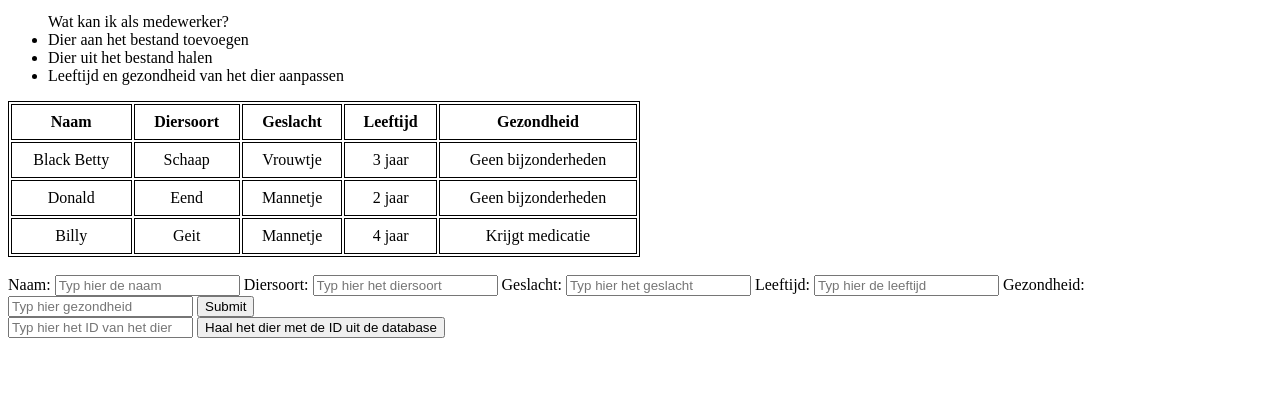
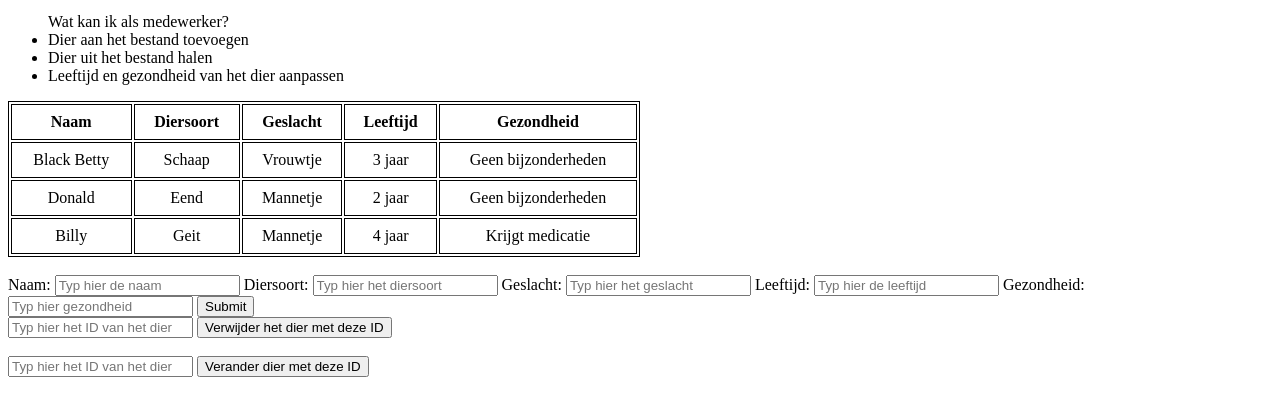
Before and after one commit to ELeenes/Kinderboerderij, a plain HTML site: page index.html in a window 1280 px wide. Shown: the part 101-516 px from the top of the page. Drawn offline with Linux system fonts and the light colour scheme; no server answers.

Commit message:
Update index.html

```diff
--- a/index.html
+++ b/index.html
@@ -75,13 +75,18 @@ th, td {
     </form>
 </div>
 
-<div id="oink"></div>
-
 <div id="verwijderOink">
     <input type="text" id="delDier" placeholder="Typ hier het ID van het dier">
-    <button id="del" onclick="deleteBoerderijDier()">Haal het dier met de ID uit de database</button>
+    <button id="del" onclick="deleteBoerderijDier()">Verwijder het dier met deze ID</button>
 </div>
+<br>
 
+<div id="updateOink">
+    <input type="text" id="upOink" placeholder="Typ hier het ID van het dier">
+    <button id="update" onclick="changeBoerderijDier()">Verander dier met deze ID</button>
+</div><br>
+
+<div id="oink"></div>
 
 <script>
 
@@ -94,8 +99,6 @@ th, td {
                 for(x=0; x<boerderijdier.length; x++){
                     string1 += boerderijdier[x].id + " " + boerderijdier[x].naam + " , " + boerderijdier[x].diersoort + " , " + boerderijdier[x].geslacht + " , " + boerderijdier[x].leeftijd + " , " + boerderijdier[x].gezondheid + " <br>";
                 }
-
-
                 document.getElementById("oink").innerHTML = string1;
 
             }
@@ -146,6 +149,29 @@ th, td {
         xhr.send();
     }
 
+
+    //werkt, maar veranderd naam, diersoort en geslacht naar null  --- TODO alle variabelen toevoegen
+    function changeBoerderijDier() {
+                var url = "http://localhost:8082/boerderijdier/";
+                var input = document.getElementById('upOink').value;
+                var boerderijdier = {
+                    leeftijd : document.getElementById('leeftijd').value,
+                    gezondheid : document.getElementById('gezondheid').value,
+                };
+                var bd = JSON.stringify(boerderijdier);
+
+                var xhr = new XMLHttpRequest();
+                xhr.open("PUT", url+input, true);
+                xhr.setRequestHeader('Content-type','application/json');
+                xhr.onload = function () {
+                    var users = JSON.parse(xhr.responseText);
+                }
+                xhr.onreadystatechange = function() {
+                    showBoerderijDier();
+                }
+                xhr.send(bd);
+            }
+
     window.onload = showBoerderijDier;
 
 </script>
```
